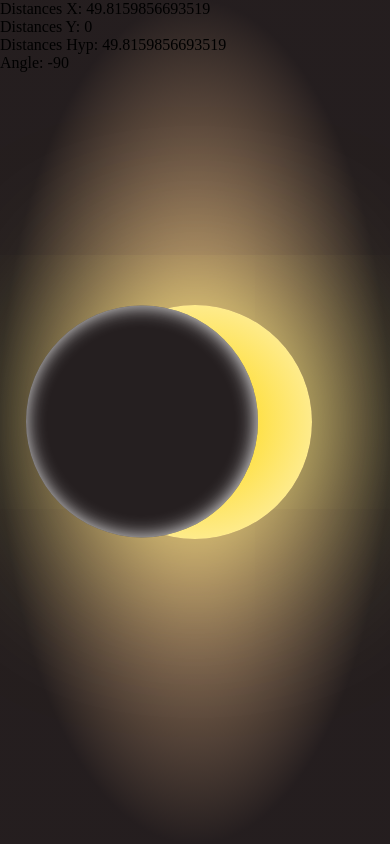
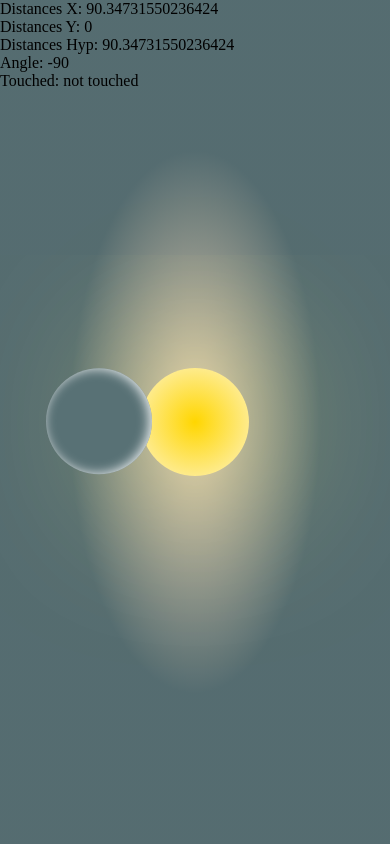
Before and after one commit to mrbjjackson/eclipse, a Vue app: page / in a window 390 px wide. Built offline with nearby package versions, Linux system fonts and the light colour scheme.

Commit message:
Added mobile stuff

```diff
--- a/src/App.vue
+++ b/src/App.vue
@@ -2,12 +2,13 @@
   <div id="app">
     <div class="sky" id="app" ref="sky" :style="skyStyles">
       <div class="sun planet" :style="[sunStyles]"></div>
-      <div class="moon planet" :style="[moonStyles]" @mousedown="moonPickUp"></div>
+      <div class="moon planet" ref="moon" :style="[moonStyles]" @mousedown="moonPickUp" @touchstart="moonPickUpTouch"></div>
       <ul>
         <li>Distances X: {{ distances.x }}</li>
         <li>Distances Y: {{ distances.y }}</li>
         <li>Distances Hyp: {{ distances.hyp }}</li>
         <li>Angle: {{ distances.angle }}</li>
+        <li>Touched: {{ touched }}</li>
       </ul>
     </div>
   </div>
@@ -36,9 +37,11 @@ export default {
   data: function () {
     const self = this
     return {
+      touched: 'not touched',
       show: false,
       skyHeight: 0,
       skyWidth: 0,
+      transition: true,
       moonPosition: {
         x: 0,
         y: 0
@@ -89,7 +92,7 @@ export default {
     }
   },
   computed: {
-    sunDiameter () { return this.skyHeight / 3.6 },
+    sunDiameter () { return this.skyWidth / 3.6 },
     moonDiameter () { return this.sunDiameter - 2 },
     moonStartingPoint () {
       return {
@@ -106,14 +109,14 @@ export default {
     skyBG () {
       return {
         pointA: {
-          r: mapRange(this.distances.hyp, this.skyHeight / 2, 0, 220, 228),
-          g: mapRange(this.distances.hyp, this.skyHeight / 2, 0, 244, 170),
-          b: mapRange(this.distances.hyp, this.skyHeight / 2, 0, 248, 116)
+          r: mapRange(this.distances.hyp, this.skyWidth / 2, 0, 220, 228),
+          g: mapRange(this.distances.hyp, this.skyWidth / 2, 0, 244, 170),
+          b: mapRange(this.distances.hyp, this.skyWidth / 2, 0, 248, 116)
         },
         pointB: {
-          r: mapRange(this.distances.hyp, this.skyHeight / 2, 0, 160, 20),
-          g: mapRange(this.distances.hyp, this.skyHeight / 2, 0, 230, 3),
-          b: mapRange(this.distances.hyp, this.skyHeight / 2, 0, 239, 3)
+          r: mapRange(this.distances.hyp, this.skyWidth / 2, 0, 160, 20),
+          g: mapRange(this.distances.hyp, this.skyWidth / 2, 0, 230, 3),
+          b: mapRange(this.distances.hyp, this.skyWidth / 2, 0, 239, 3)
         }
       }
     },
@@ -143,8 +146,8 @@ export default {
       }
     },
     moonStyles () {
-      const blur = mapRange(this.distances.hyp, this.skyHeight / 2, 0, 10, 20)
-      const y = mapRange(this.distances.hyp, this.skyHeight / 2, 0, -8, 0)
+      const blur = mapRange(this.distances.hyp, this.skyWidth / 2, 0, 10, this.sunDiameter / 8)
+      const y = mapRange(this.distances.hyp, this.skyWidth / 4, 0, -this.sunDiameter / 40, 0)
       const alpha = mapRange(this.distances.hyp, this.skyHeight / 2, 0, 0.6, 1)
       return {
         backgroundColor: `rgb(${this.skyBG.pointB.r}, ${this.skyBG.pointB.g}, ${this.skyBG.pointB.b})`,
@@ -156,13 +159,14 @@ export default {
         marginTop: `-${this.sunDiameter / 2}px`,
         marginLeft: `-${this.sunDiameter / 2}px`,
         transform: `rotate(${this.distances.angle}deg)`,
-        transition: 'all 0.5s',
-        cursor: 'pointer'
+        transition: this.transition ? 'all 0.5s' : '',
+        cursor: this.transition ? 'grab' : 'grabbing'
       }
     },
     skyStyles () {
+      const gradientRadius = mapRange(this.distances.hyp, 0, this.skyHeight, 60, 100)
       return {
-        background: `radial-gradient(50% 50% at 50% 50%, rgb(${this.skyBG.pointA.r}, ${this.skyBG.pointA.g}, ${this.skyBG.pointA.b}) 0%, rgb(${this.skyBG.pointB.r}, ${this.skyBG.pointB.g}, ${this.skyBG.pointB.b})  100%), #FFFFFF`
+        background: `radial-gradient(50% 50% at 50% 50%, rgb(${this.skyBG.pointA.r}, ${this.skyBG.pointA.g}, ${this.skyBG.pointA.b}) 0%, rgb(${this.skyBG.pointB.r}, ${this.skyBG.pointB.g}, ${this.skyBG.pointB.b})  ${gradientRadius}%), #FFFFFF`
       }
     }
   },
@@ -176,16 +180,44 @@ export default {
     moonPickUp () {
       window.addEventListener('mousemove', this.moonDrag)
       window.addEventListener('mouseup', this.moonDrop)
+
+      this.orbit.timer.stop()
+
+      this.transition = false
+    },
+    moonPickUpTouch () {
+      this.touched = 'touched'
+      this.$refs.moon.addEventListener('touchmove', this.moonDragTouch, false)
+      window.addEventListener('touchend', this.moonDropTouch, false)
+
+      this.transition = false
+
       this.orbit.timer.stop()
     },
     moonDrop () {
+      this.transition = true
+
       window.removeEventListener('mousemove', this.moonDrag)
       window.removeEventListener('mouseup', this.moonDrop)
+
+      this.orbit.timer.start()
+    },
+    moonDropTouch () {
+      this.transition = true
+      this.touched = 'untouched'
+      this.$refs.moon.removeEventListener('touchmove', this.moonDragTouch)
+      window.removeEventListener('touchend', this.moonDropTouch)
+
       this.orbit.timer.start()
     },
     moonDrag (e) {
       this.moonPosition.x += e.movementX
       this.moonPosition.y += e.movementY
+    },
+    moonDragTouch (e) {
+      this.moonPosition.x = e.touches[0].pageX
+      this.moonPosition.y = e.touches[0].pageY
+      console.log(e)
     },
     updateOrbit () {
       this.orbit.y++
@@ -211,11 +243,6 @@ ul {
   position:absolute;
 }
 
-// .moon {
-//   transition: top 0.2s, left 0.1s;
-//   transition-timing-function: ease-out;
-// }
-
 .sky {
   height: 100vh;
   width: 100vw;
```
